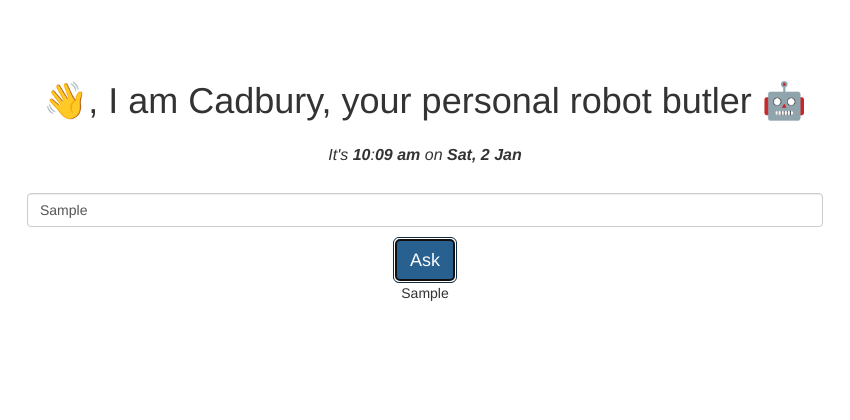
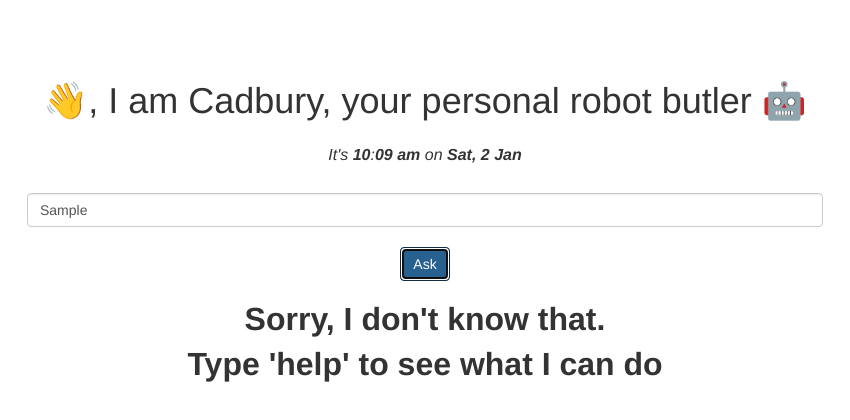
Before and after one commit to virejdasani/PRB, an Electron app: page index.html in a window 850 px wide. Both pictures are taken after typing "Sample" into the empty fields and a click on the button "Ask". Drawn offline with nearby package versions, Linux system fonts and the light colour scheme.

Commit message:
Added: Commands, commands and commands

```diff
--- a/index.html
+++ b/index.html
@@ -19,7 +19,7 @@
                 <!-- Input field -->
                 <input class="form-control" id="commandInput" placeholder="Ask">
                 <!-- Ask button -->
-                <button type="submit" id="askBtn" class="btn btn-primary btn-lg">Ask</button>
+                <button type="submit" id="askBtn" class="btn btn-primary">Ask</button>
 
                 <div id="answer"></div>
 
--- a/index.js
+++ b/index.js
@@ -3,37 +3,63 @@ document.getElementById("askBtn").addEventListener("click", function(event){
     // This prevents refresh
     event.preventDefault()
 
+    // Variable declaration
     let command
     let answer
 
+    // LISTS
+    // Inputs
+    let agreeInput = ["yes", "y", "sure", "yep"]
+    let disagreeInput = ["no", "n", "nope"]
+
+    // Responses
+    let helloResponse = ["Hello to you too!", "Hey!", "Good to see you!", "Hi, nice to meet you"]
+    let howAreYouResponse = ["Just doing my thing!", "I am great!", "Amazing!", "Feeling awesome!"]
+    let whatsUpResponse = ["The ceiling, the sky?", "Nothing much, just robot butler stuff...", "Just personal assistant stuff..."]
+    let agreeResponse = ["Sure thing", "Okay", "For sure", "Alright"]
+    let unrecognisedCommandResponse = ["Sorry, I don't know that. <div>Type 'help' to see what I can do</div>", "I'm not too sure about that one. <div>Type 'help' to see what I can do</div>", "Hmm, I'm not sure I know that yet. <div>Type 'help' to see what I can do</div>"]
+    let exitResponse = ["Goodbye", "Bye Bye!", "See you soon", "Catch you later!"]
+    let errorResponse = ["An error occured", "Sorry, there was an error", "Error, try again"]
+
+
     // This gets the value that user has inputted
-    command = document.getElementById("commandInput").value
+    command = document.getElementById("commandInput").value.toLowerCase()
 
-    answer = command //TODO
+    // ADD POSSIBLE USER COMMANDS HERE
+    // GENERAL
+    if (command === ("hi") || command.includes("hey") || command.includes("hello") || command.includes("hii")) {
+        answer = random(helloResponse)
+    }
+
+    else if (command.includes("how are you") || command.includes("hows it going") || command.includes("how's it going") || command.includes("how r u")) {
+        answer = random(howAreYouResponse)
+    }
+
+    else if (command.includes("whats up") || command.includes("what's up") || command.includes("ssup") || command.includes("what up")) {
+        answer = random(whatsUpResponse)
+    }
+
+    else if (command.includes("who are you") || command.includes("what are you") || command.includes("what r u") || command.includes("who r u")) {
+        answer = "I am Cadbury, your personal robot butler! Type 'help' to see what I can do!"
+    }
+    else {
+        answer = random(unrecognisedCommandResponse)
+    }
 
     // This displays the answer on the answer div
     document.getElementById("answer").innerHTML = answer
 
-})
+}) // askBtn => on click function
 
+// --------------------------------------- BEWARE, FUNCTIONS AHEAD ---------------------------------------
 
+// Function to get random values from arrays
+function random(array) {
+let getRandom = Math.floor(Math.random() * array.length)
+return array[getRandom]
+}
 
-
-
-
-
-
-
-
-
-
-
-
-
-
-
-
-
+// Function to get the date and time
 function getDateTime() {
     let today = new Date()
     let dayNum = today.getUTCDay()
@@ -121,7 +147,7 @@ function getDateTime() {
     return greeting
 }
 
-
+// Function to display them on screen (recursively)
 function showGreeting() {
     // Set the greeting to the greeting div
     document.getElementById("greeting").innerHTML = getDateTime()
@@ -130,5 +156,5 @@ function showGreeting() {
     setTimeout(showGreeting, 2000)
 }
 
-// Initial function call
+// Initial function call for date and time
 showGreeting()
--- a/styles.css
+++ b/styles.css
@@ -27,3 +27,13 @@
     display: inline;
     font-weight: bolder;
 }
+
+#answer {
+    margin-top: 2%;
+    font-size: xx-large;
+    font-weight: bolder;
+}
+
+#askBtn {
+    margin-top: 1.2%;
+}
```
